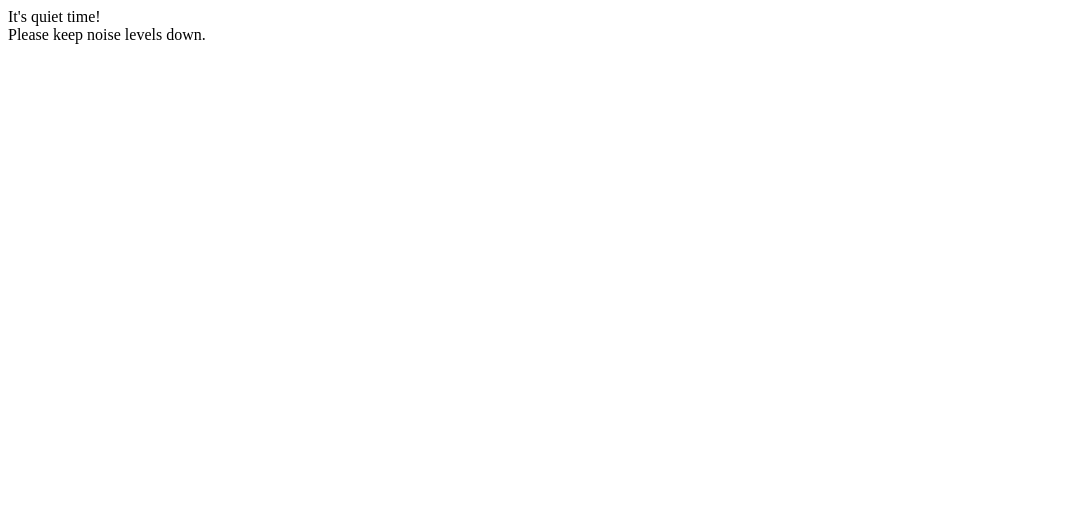
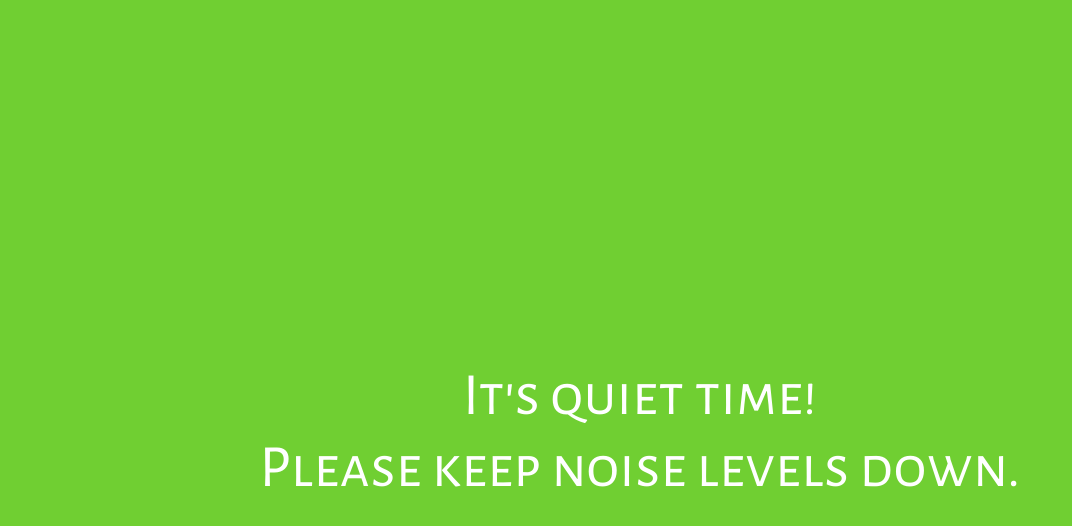
Before and after one commit to yiweiang/quiettime, a plain HTML site: page index.html in a window 1280 px wide. Shown: the whole page, without its empty margins (0-1072 px from the left). Drawn offline with nearby package versions, Linux system fonts and the light colour scheme; the site is published under a folder, as on GitHub Pages, so addresses that start at the root find nothing; a web font is replaced by a local one.

Commit message:
change path

```diff
--- a/index.html
+++ b/index.html
@@ -1,7 +1,7 @@
 <html>
 
 <head>
-  <link rel="stylesheet" href="/stylesheets/style.css">
+  <link rel="stylesheet" href="stylesheets/style.css">
   <link rel="stylesheet" type="text/css" href="//fonts.googleapis.com/css?family=Alegreya+Sans+SC:100normal,100italic,300normal,300italic,400normal,400italic,500normal,500italic,700normal,700italic,800normal,800italic,900normal,900italic|Open+Sans:400normal|Roboto:400normal|Lato:400normal|Oswald:400normal|Josefin+Sans:400normal|Alegreya+Sans:400normal|Lilita+One:400normal|Montserrat:400normal|Alegreya+SC:400normal|Marcellus+SC:400normal&subset=all">
   <meta name="viewport" content="width=device-width, initial-scale=1">
   <script src="https://ajax.googleapis.com/ajax/libs/jquery/2.2.2/jquery.min.js"></script>
```
